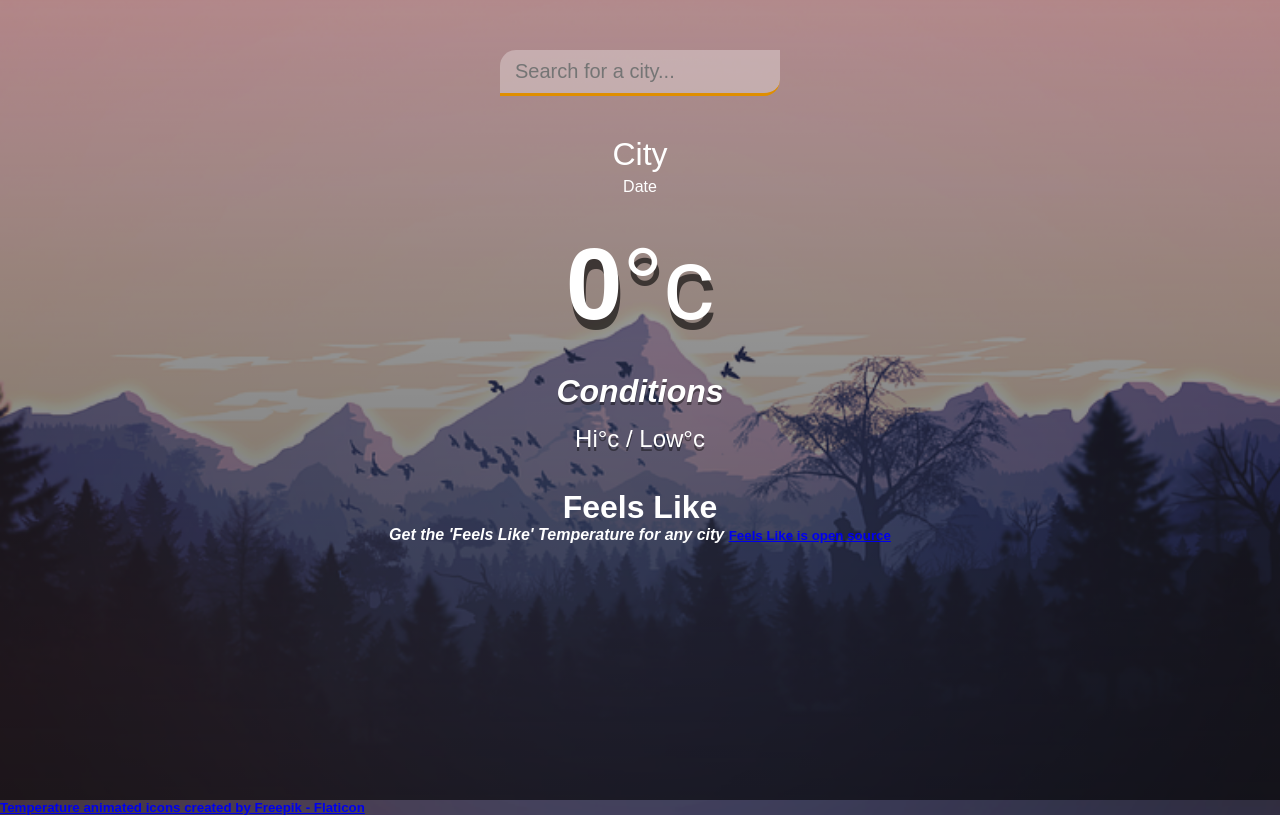
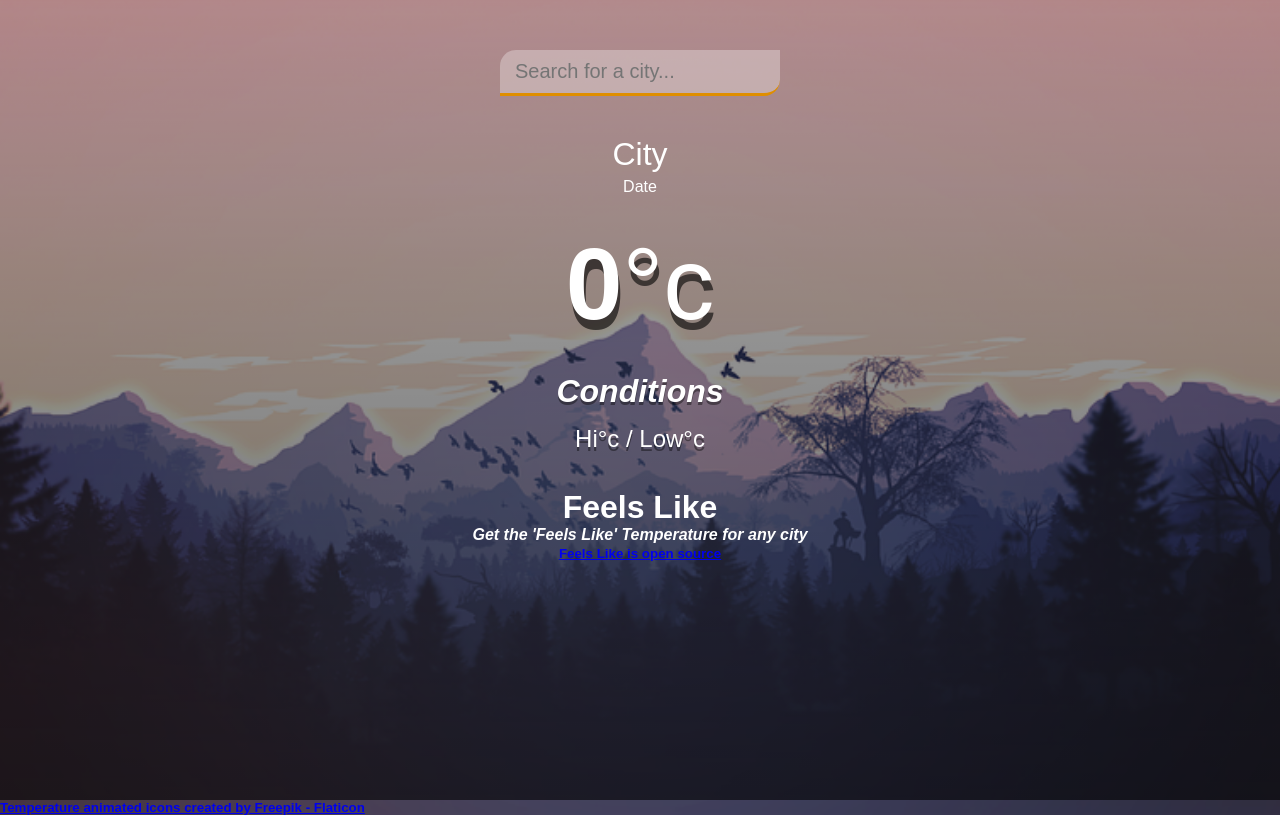
Before and after one commit to DevShubam/feels-like, a plain HTML site: page index.html in a window 1280 px wide. Drawn offline with Linux system fonts and the light colour scheme.

Commit message:
Update index.html

```diff
--- a/index.html
+++ b/index.html
@@ -31,7 +31,7 @@
       <div class="fl">
         <h1><b>Feels Like<b></h1>
         <i>Get the 'Feels Like' Temperature for any city</i>
-        <small><a href="https://github.com/DevShubam/feels-like">Feels Like is open source</a>
+        <p><small><a href="https://github.com/DevShubam/feels-like"> Feels Like is open source</a></p>
     </div>
     </main>
   </div>
```
